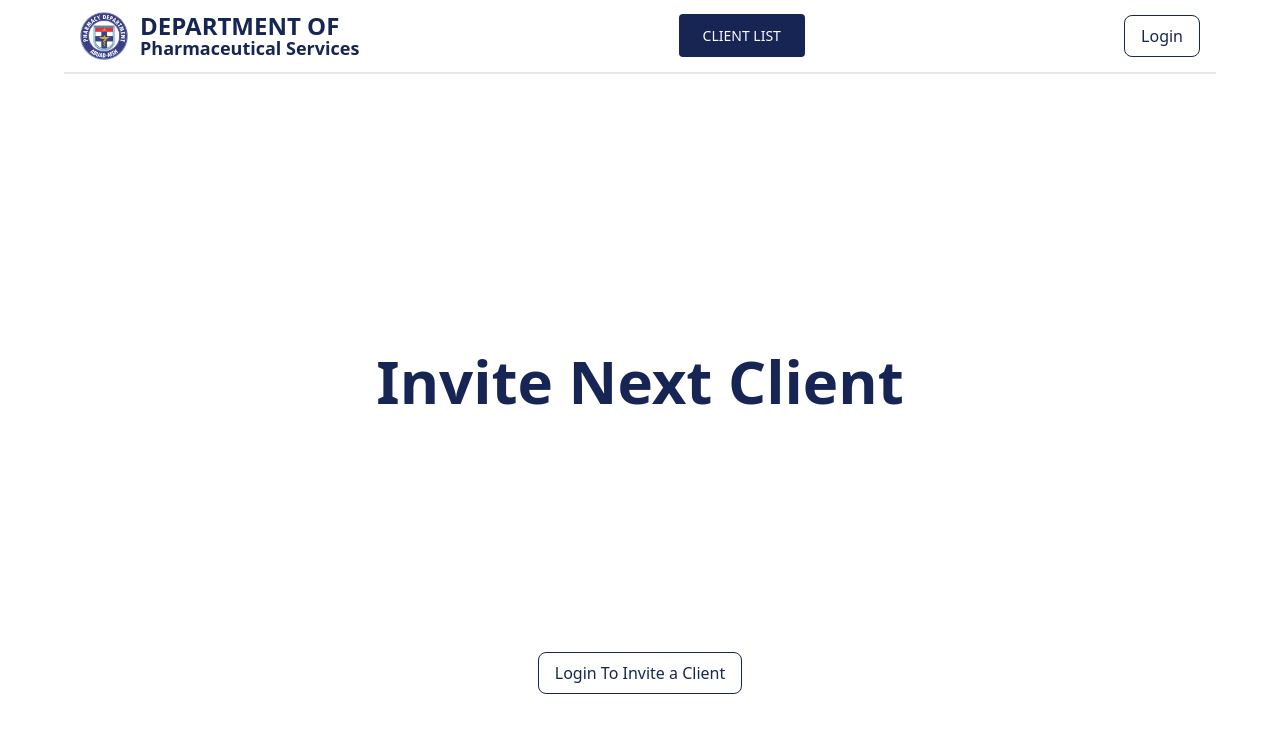
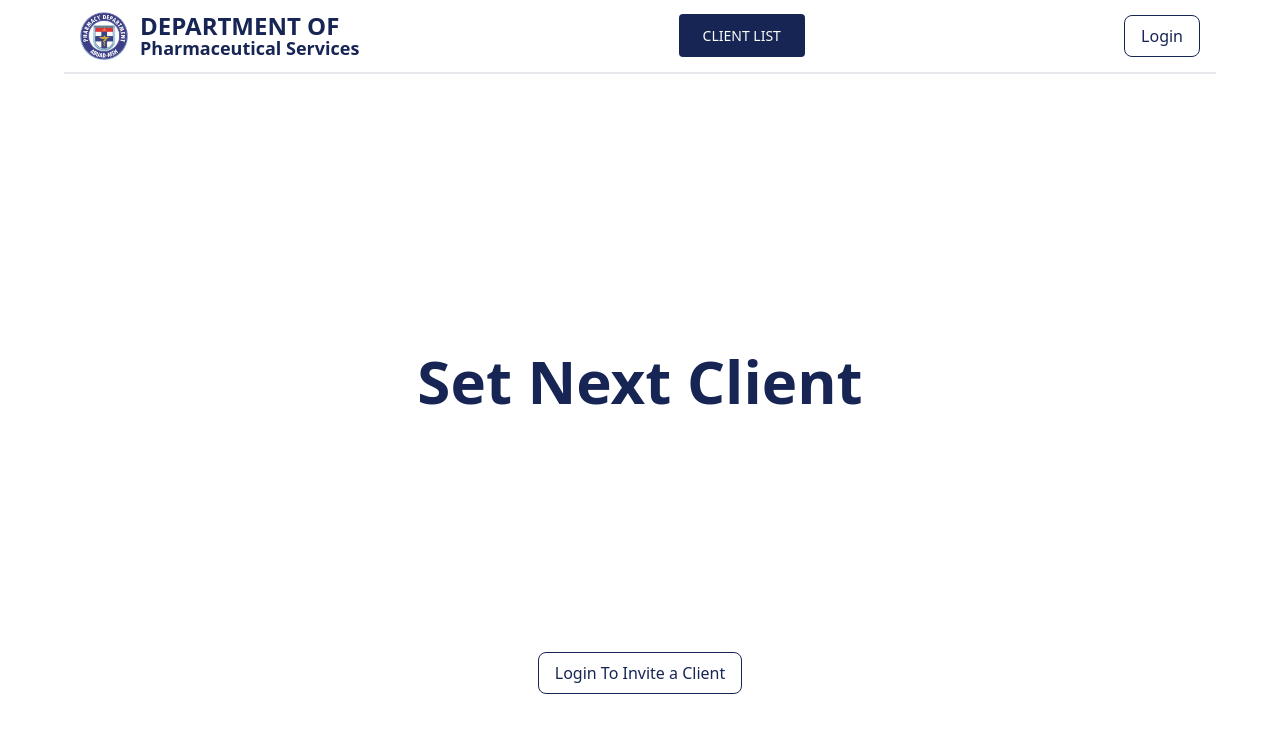
Before and after one commit to Ameneterh/tally_counter, a React (Vite) app in the folder frontend/: page / in a window 1280 px wide. Shown: the top 732 px of the page. Built offline with nearby package versions, Linux system fonts and the light colour scheme; no server answers; the HTML template or start-up script is replaced by a standard one.

Commit message:
changes to make show progress when inviting client

```diff
--- a/frontend/src/pages/HomePage.jsx
+++ b/frontend/src/pages/HomePage.jsx
@@ -89,7 +89,7 @@ export default function HomePage() {
     <div className="min-h-[80svh] flex flex-col gap-6 justify-center max-w-6xl mx-auto mt-5 px-10 py-10">
       <div className="flex flex-1 gap-4 flex-wrap items-center justify-center rounded-2xl">
         <div className="w-full max-w-5xl h-60 rounded-2xl flex items-center justify-center text-blue-950 text-center text-6xl font-extrabold">
-          Invite Next Client
+          {client ? "Invite" : "Set"} Next Client
         </div>
       </div>
 
@@ -110,7 +110,8 @@ export default function HomePage() {
           ) : (
             <Button
               onClick={() => setNextClient(currentTally)}
-              className="w-full max-w-60 mx-auto outline bg-transparent text-green-950 hover:text-white h-16 items-center justify-center text-3xl"
+              color="gray"
+              className="w-full max-w-60 mx-auto outline bg-transparent h-16 items-center justify-center text-3xl"
             >
               Set Next Client
             </Button>
```
